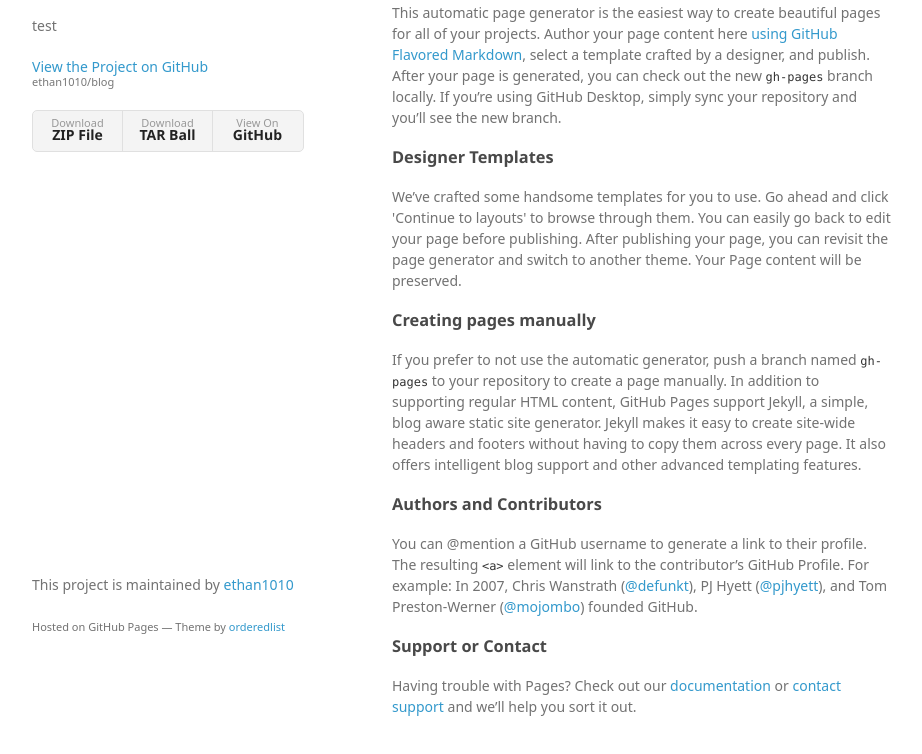
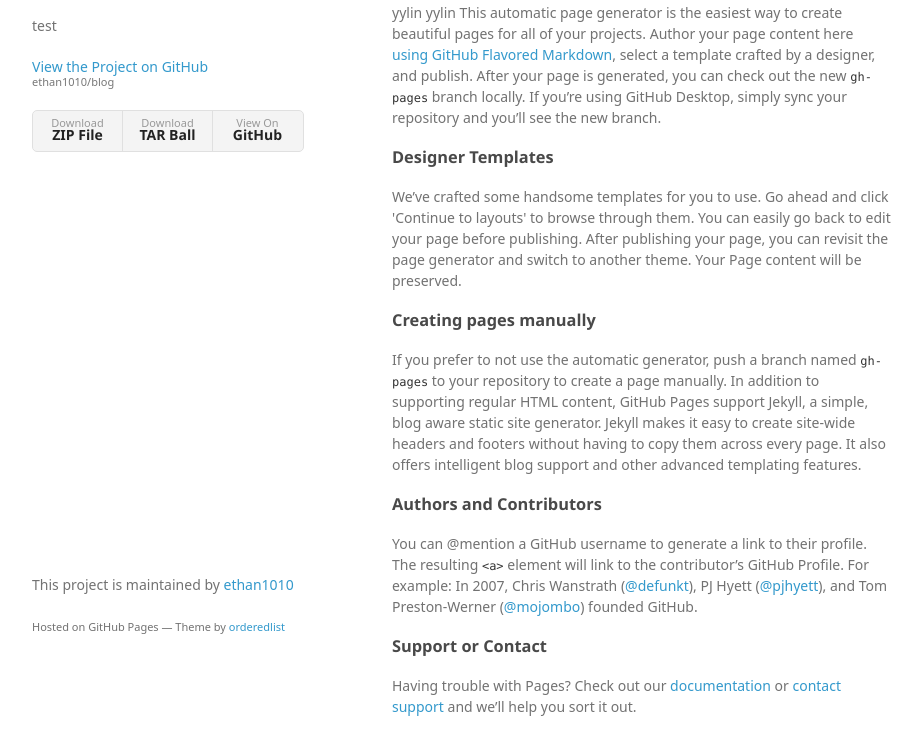
Before and after one commit to ethan1010/blog, a plain HTML site: page index.html in a window 1280 px wide. Shown: the part 94-848 px from the top of the page, without its empty margins (178-1100 px from the left). Drawn offline with Linux system fonts and the light colour scheme; a web font is replaced by a local one.

Commit message:
Update index.html

```diff
--- a/index.html
+++ b/index.html
@@ -31,7 +31,7 @@
         <h3>
 <a id="welcome-to-github-pages" class="anchor" href="#welcome-to-github-pages" aria-hidden="true"><span aria-hidden="true" class="octicon octicon-link"></span></a>Welcome to GitHub Pages.</h3>
 
-<p>This automatic page generator is the easiest way to create beautiful pages for all of your projects. Author your page content here <a href="https://guides.github.com/features/mastering-markdown/">using GitHub Flavored Markdown</a>, select a template crafted by a designer, and publish. After your page is generated, you can check out the new <code>gh-pages</code> branch locally. If you’re using GitHub Desktop, simply sync your repository and you’ll see the new branch.</p>
+<p>yylin yylin This automatic page generator is the easiest way to create beautiful pages for all of your projects. Author your page content here <a href="https://guides.github.com/features/mastering-markdown/">using GitHub Flavored Markdown</a>, select a template crafted by a designer, and publish. After your page is generated, you can check out the new <code>gh-pages</code> branch locally. If you’re using GitHub Desktop, simply sync your repository and you’ll see the new branch.</p>
 
 <h3>
 <a id="designer-templates" class="anchor" href="#designer-templates" aria-hidden="true"><span aria-hidden="true" class="octicon octicon-link"></span></a>Designer Templates</h3>
```
